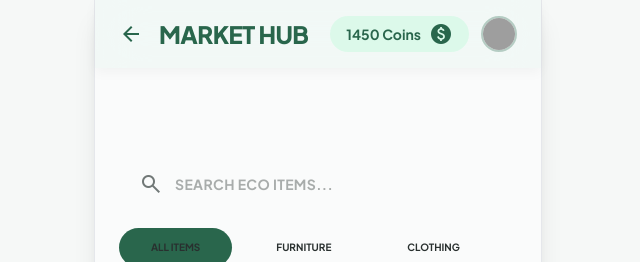
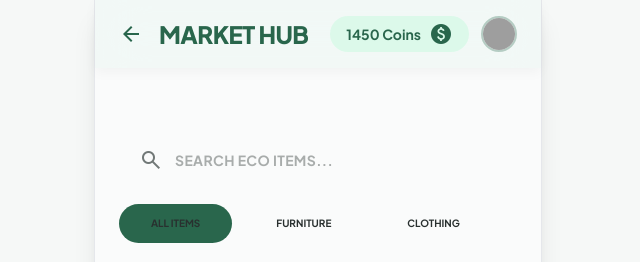
Before and after one commit to RudrakshBairagi/IIT_Delhi_Sustainability, a Next.js app in the folder reloop-nextjs/: page /marketplace in a window 1280 px wide. Shown: the top 262 px of the page, without its empty margins (322-962 px from the left). Built offline with nearby package versions, Linux system fonts and the light colour scheme; grey boxes are pictures that could not be loaded.

Commit message:
fix: further reduce header-to-content spacing on marketplace & messages

```diff
--- a/reloop-nextjs/src/app/marketplace/page.tsx
+++ b/reloop-nextjs/src/app/marketplace/page.tsx
@@ -93,9 +93,9 @@ export default function MarketplacePage() {
             {/* TopAppBar */}
             <PageHeader title="MARKET HUB" />
 
-            <main className="pt-20 px-6 max-w-5xl mx-auto">
+            <main className="pt-16 px-6 max-w-5xl mx-auto">
                 {/* Search Section */}
-                <section className="mt-2 mb-4">
+                <section className="mb-4">
                     <div className="relative group">
                         <div className="absolute inset-y-0 left-5 flex items-center pointer-events-none">
                             <span className="material-symbols-outlined text-outline">search</span>
--- a/reloop-nextjs/src/app/messages/page.tsx
+++ b/reloop-nextjs/src/app/messages/page.tsx
@@ -95,7 +95,7 @@ export default function MessagesPage() {
         <div className="min-h-screen text-[#29302f]" style={{ backgroundColor: '#f1f8f6' }}>
             <PageHeader title="MESSAGES" backHref="/" />
 
-            <main className="pt-[72px] pb-32 px-6 max-w-2xl mx-auto space-y-4">
+            <main className="pt-16 pb-32 px-6 max-w-2xl mx-auto space-y-2">
 
                 {/* Segmented Controls */}
                 <section className="grid grid-cols-2 gap-4">
```
